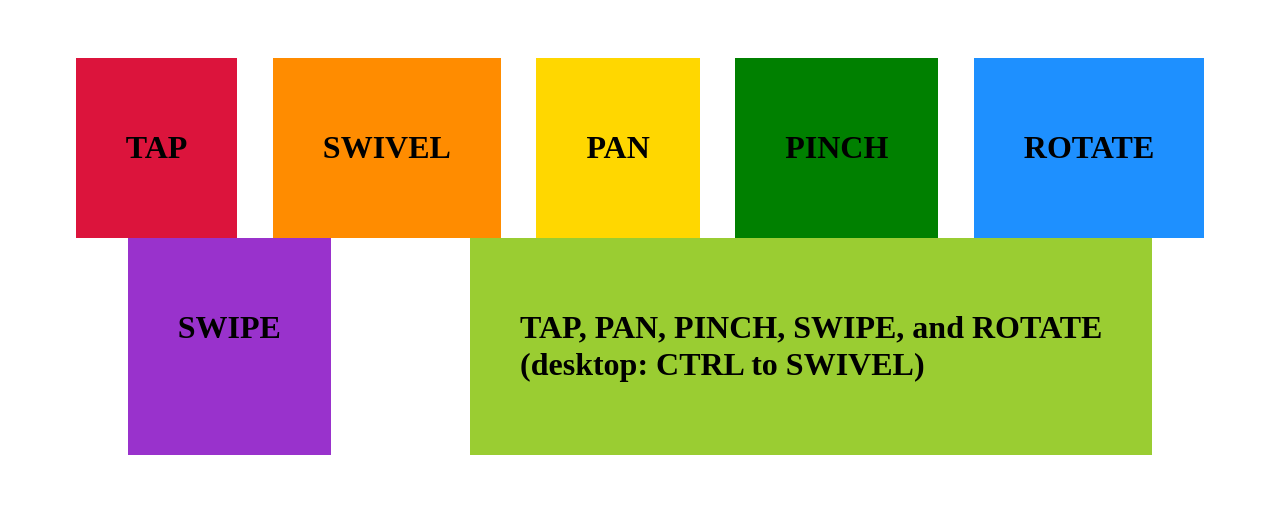
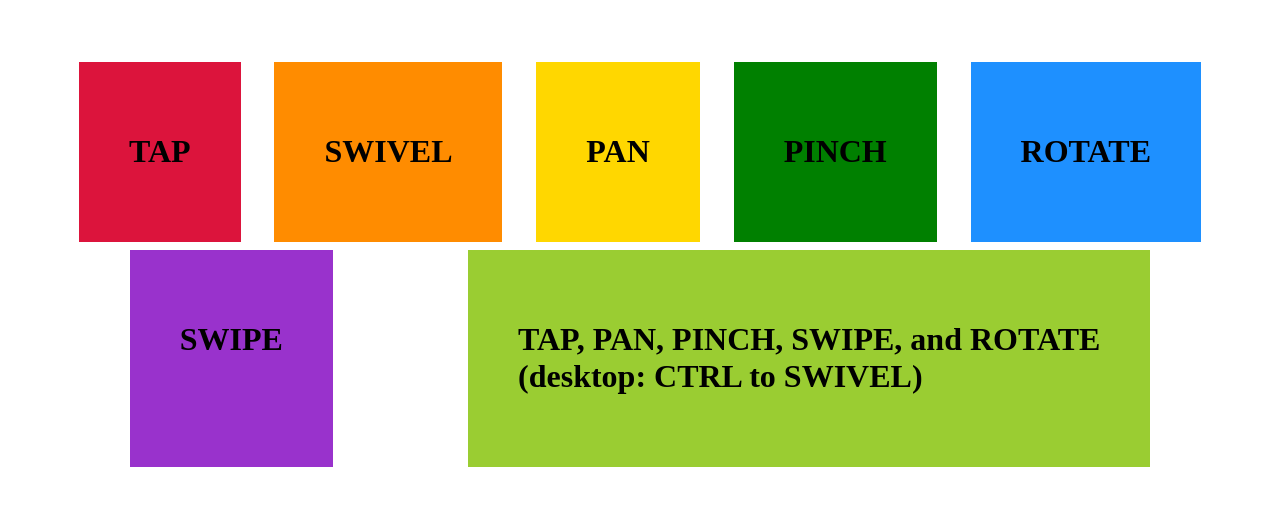
Before and after one commit to neftaly/westures-example, a website: page index.html in a window 1280 px wide. Drawn offline with Linux system fonts and the light colour scheme.

Commit message:
Add margin to sample boxes

```diff
--- a/index.html
+++ b/index.html
@@ -13,6 +13,7 @@
     div {
       display: flex;
       padding: 50px;
+      margin: 0.25em;
     }
 
     #container {
```
